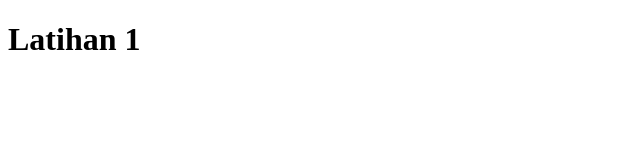
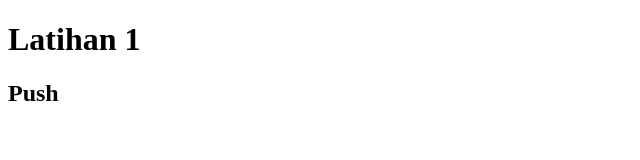
Before and after one commit to dikaramad/latihan-project, a plain HTML site: page index.html in a window 1280 px wide. Shown: the full height of the page, 0-640 px from the left. Drawn offline with Linux system fonts and the light colour scheme.

Commit message:
ubah push

```diff
--- a/index.html
+++ b/index.html
@@ -7,5 +7,6 @@
 </head>
 <body>
     <h1>Latihan 1</h1>
+    <h2>Push</h2>
 </body>
 </html>
```
